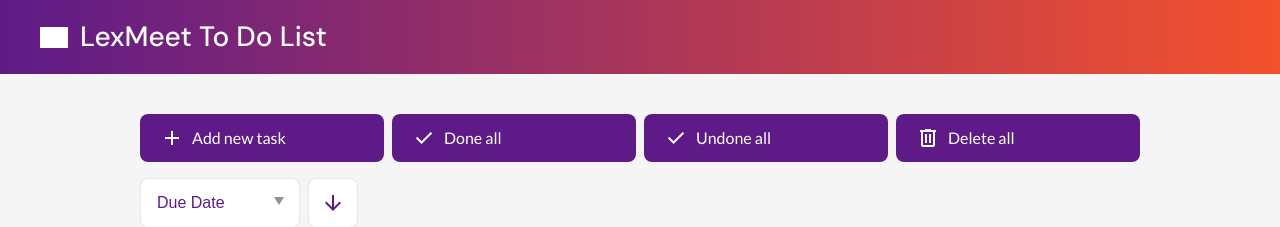
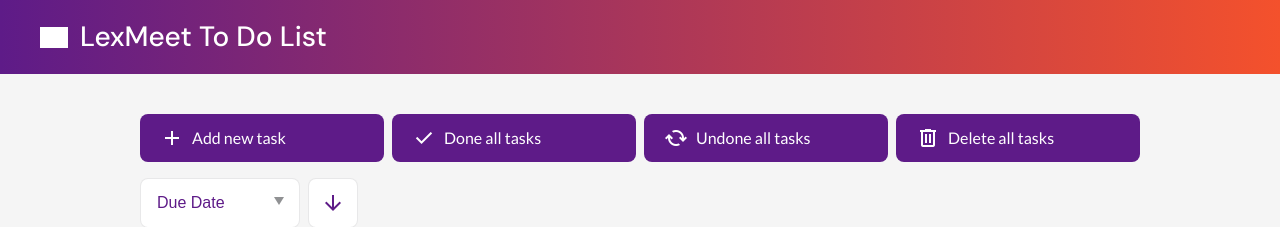
Before and after one commit to PUP-Punzalan/to-do-local, a React (Vite) app: page / in a window 1280 px wide. Shown: the top 227 px of the page. Built offline with nearby package versions, Linux system fonts and the light colour scheme; grey boxes are pictures that could not be loaded.

Commit message:
style: change undone all task icon

```diff
--- a/src/components/DeleteAllModal.jsx
+++ b/src/components/DeleteAllModal.jsx
@@ -29,7 +29,7 @@ function DeleteAllModal({ id }) {
     <>
       <button onClick={handleShow} className="c-btn c-btn-icon c-btn--primary">
         <span className="material-symbols-outlined">delete</span>
-        <p className="c-btn-label">Delete all</p>
+        <p className="c-btn-label">Delete all tasks</p>
       </button>
 
       <Modal className="modal-anim" show={show} onHide={handleClose}>
--- a/src/components/DoneAllModal.jsx
+++ b/src/components/DoneAllModal.jsx
@@ -37,7 +37,7 @@ function DoneAllModal() {
     <>
       <button onClick={handleShow} className="c-btn c-btn-icon c-btn--primary">
         <span className="material-symbols-outlined">check</span>
-        <p className="c-btn-label">Done all</p>
+        <p className="c-btn-label">Done all tasks</p>
       </button>
 
       <Modal className="modal-anim" show={show} onHide={handleClose}>
--- a/src/components/UndoneAllModal.jsx
+++ b/src/components/UndoneAllModal.jsx
@@ -36,8 +36,8 @@ function UndoneAllModal() {
   return (
     <>
       <button onClick={handleShow} className="c-btn c-btn-icon c-btn--primary">
-        <span className="material-symbols-outlined">check</span>
-        <p className="c-btn-label">Undone all</p>
+        <span className="material-symbols-outlined">cached</span>
+        <p className="c-btn-label">Undone all tasks</p>
       </button>
 
       <Modal className="modal-anim" show={show} onHide={handleClose}>
```
